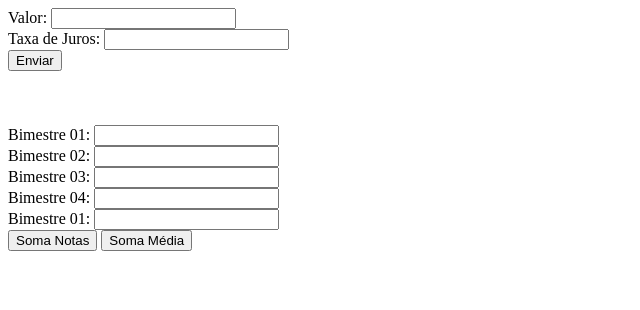
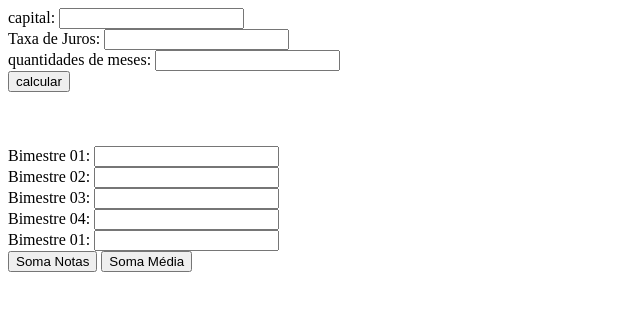
Before and after one commit to mariagabriela123gabi/primeiroi_3t, a plain HTML site: page index.html in a window 1280 px wide. Shown: the whole page, without its empty margins (0-640 px from the left). Drawn offline with Linux system fonts and the light colour scheme.

Commit message:
Update index.html

```diff
--- a/index.html
+++ b/index.html
@@ -10,9 +10,13 @@
 </head>
 <body>
 
-Valor: <input id="valor" type="text"> <br>
+capital: <input id="valor" type="text"> <br>
 Taxa de Juros: <input id="juros" type="text"> <br>
-<button onclick="total()">Enviar</button>
+
+quantidades de meses: <input id="meses" type="text"> <br>
+
+
+<button onclick="total()">calcular</button>
 
 <br><br><br><br>
 <span id="resultado"></span>
```
